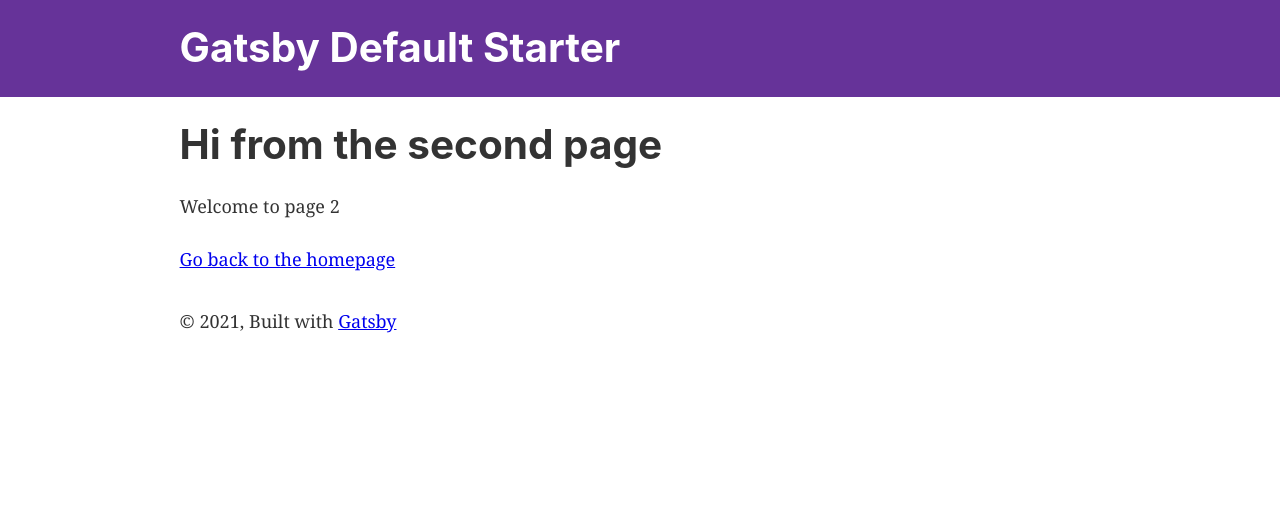
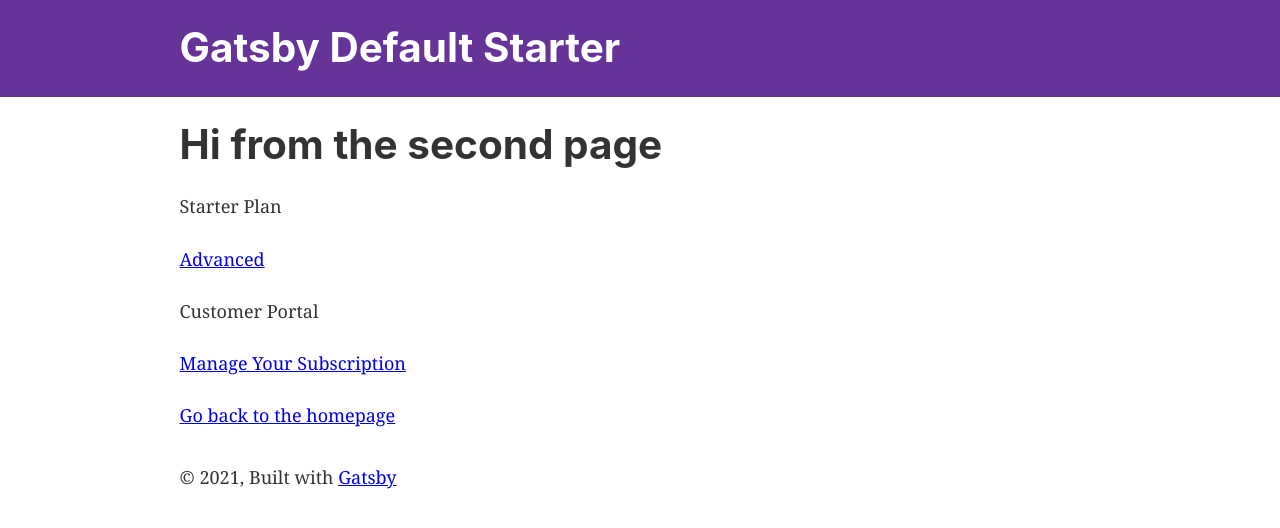
Before and after one commit to hsu-mon/gatsby-site, a Gatsby site: page /page-2 in a window 1280 px wide. Built offline with nearby package versions, Linux system fonts and the light colour scheme; Gatsby itself is replaced by a stand-in of ours.

Commit message:
add chargebee subscription

```diff
--- a/src/pages/page-2.js
+++ b/src/pages/page-2.js
@@ -8,8 +8,17 @@ const SecondPage = () => (
   <Layout>
     <Seo title="Page two" />
     <h1>Hi from the second page</h1>
-    <p>Welcome to page 2</p>
-    <Link to="/">Go back to the homepage</Link>
+    <p>Starter Plan</p>
+    <p>
+      <Link to="https://myathsu-test.chargebee.com/hosted_pages/checkout?subscription_items[item_price_id][0]=Starter-USD-Yearly" target="_blank">Advanced</Link>
+    </p>
+    <p>Customer Portal</p>
+    <p>
+      <Link to="https://myathsu-test.chargebeeportal.com" target="_blank">Manage Your Subscription</Link>
+    </p>
+    <p>
+      <Link to="/">Go back to the homepage</Link>
+    </p>
   </Layout>
 )
 
```
Also changed, not shown: src/pages/thank-you.js (added, +17 -0 lines).
